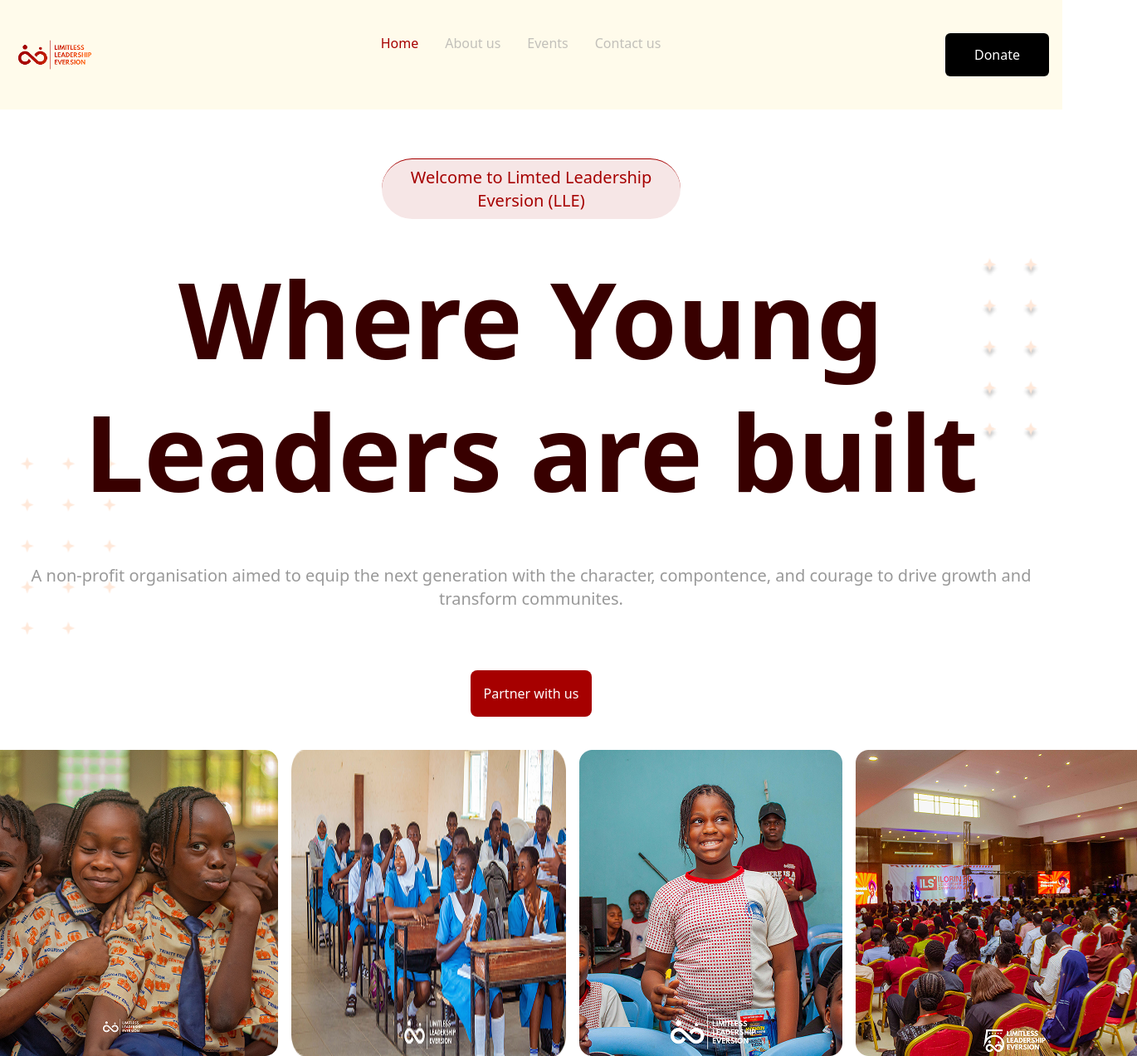
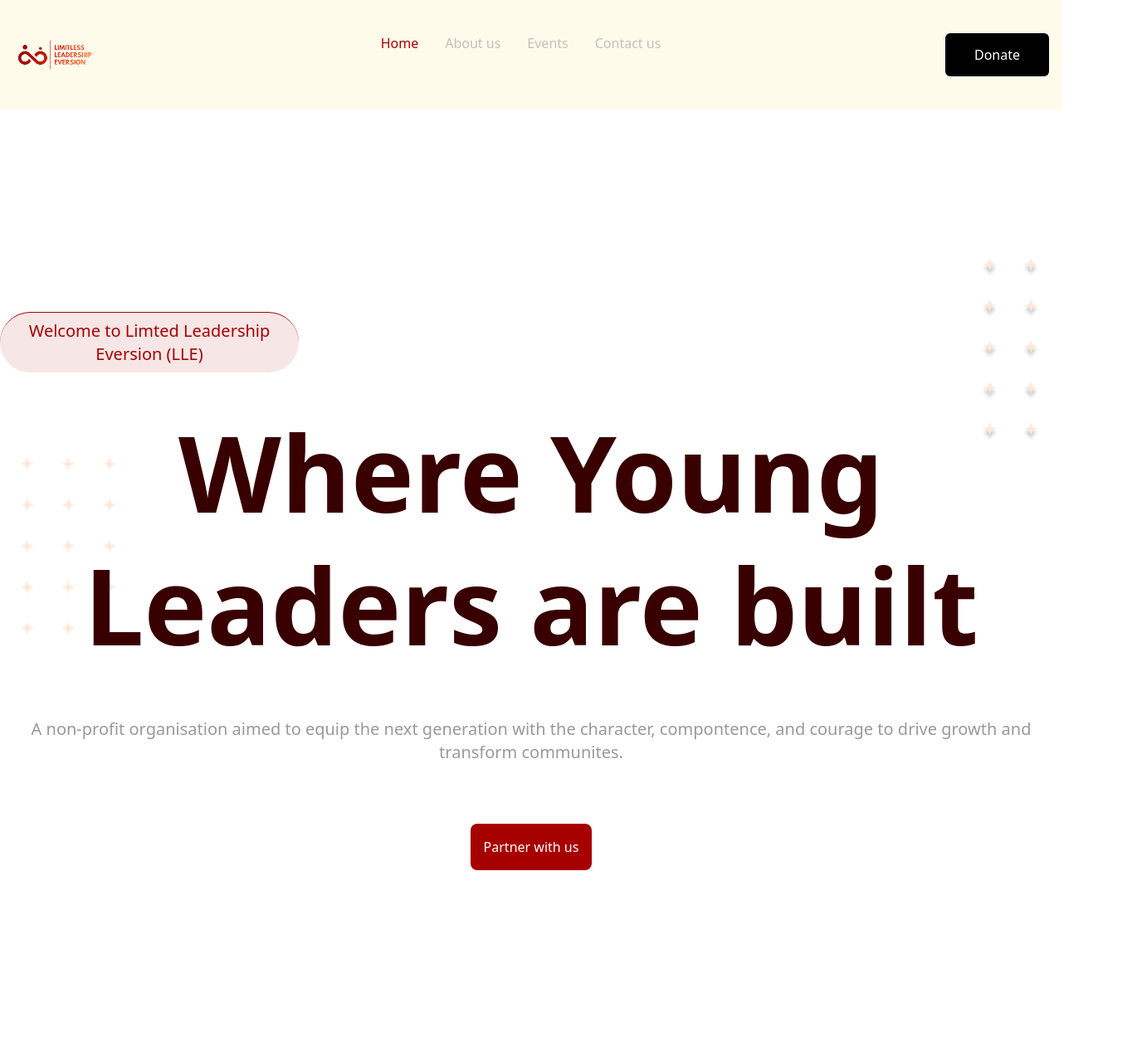
Before and after one commit to Developerfiyin/LLE-website, a React (Vite) app: page / in a window 1280 px wide. Shown: the whole page at 83% size, 1370 px wide, since content can reach past the window. After the commit the page ends 1049 px from the top, so only its background shows below. Built offline with nearby package versions, Linux system fonts and the light colour scheme.

Commit message:
updated hero

```diff
--- a/src/Components/Navbar.jsx
+++ b/src/Components/Navbar.jsx
@@ -31,7 +31,6 @@ const Navbar = () => {
         </div>
 
 
-
       </div>
     </div>
   );
--- a/src/Components/hero.jsx
+++ b/src/Components/hero.jsx
@@ -5,22 +5,33 @@ import img3 from '../assets/Rectangle 23.png'
 import img4 from '../assets/Rectangle 24.png'
 import Frame15 from '../assets/Frame 15.png'
 const Hero = () => {
-  const images = [img1, img2, img3, img4]
+
   return (
-    <div className='bg-cover h-screen gap-10 bg-center text-center flex justify-center flex-col py-16 '  style={{ backgroundImage: `url(${Frame15})` }}>
-    <div className='w-90 font-montserrat flex text-cezzznter mx-auto '>
-      <p className='text-[#A60000] rounded-full boder text-xl border-t boder-grey-800 bg-[#F6E6E6] mt-100 p-2'>Welcome to Limted Leadership Eversion (LLE)</p>
+    <div className='bg-cover h-screen relative gap-10 bg-center text-center flex justify-center flex-col py-16 '  style={{ backgroundImage: `url(${Frame15})` }}>
+    <div className='w-90 font-montserrat flex text-center mt-100 '>
+      <p className='text-[#A60000] rounded-full text-xl border-t border-grey-800 bg-[#F6E6E6] p-2'>Welcome to Limted Leadership Eversion (LLE)</p>
  </div>
-    <h1 className='text-[hsl(0,100%,11%)] font-montserrat font-black text-7xl md:text-9xl mb-4 leading-tight  '>Where Young <br /> Leaders are built </h1>
+    <h1 className='text-[hsl(0,100%,11%)] font-montserrat font-black text-7xl md:text-9xl mb-4 leading-tight'>Where Young <br /> Leaders are built </h1>
     <p className='text-lg md:text-xl text-[#999999] mb-8'>A non-profit organisation aimed to equip the next generation with the character, compontence, and courage to drive growth and transform communites.</p>
        <button className='bg-[#a60000] text-white p-4 mx-auto rounded-lg hover:bg-[#3a0000] '>Partner with us</button>
 
-          <div className='flex justify-center gap-4 '>
+      <div className='flex overflow-hidden space-x-16'>
+
+           <div className='flex justify-center gap-4 animate-loop-scroll'>
+         <img src={img1} alt="The rectangle image from figma" className='max-w-none' />
+         <img src={img2} alt="The rectangle image from figma" className='max-w-none' />
+         <img src={img3} alt="photo of the student from the figma design" className='max-w-none' />
+         <img src={img4} alt="photo of the audience fromt the figma design" className='max-w-none' />
+       </div>
+
+          <div className='flex justify-center gap-4 animate-loop-scroll'>
          <img src={img1} alt="The rectangle image from figma" className='max-w-none' />
          <img src={img2} alt="The rectangle image from figma" />
          <img src={img3} alt="photo of the student from the figma design" />
          <img src={img4} alt="photo of the audience fromt the figma design" />
        </div>
+
+      </div>
 
 
     </div>
--- a/vite.config.js
+++ b/vite.config.js
@@ -9,7 +9,7 @@ export default defineConfig({
       fontFamily : {
         Montserrat : ['Montserrat', 'sans-serif' ],
       },
-      Animation : {
+      animation : {
         "loop-scroll": "loop-scroll 50s linear infinite"
       },
       keyframes : {
```
